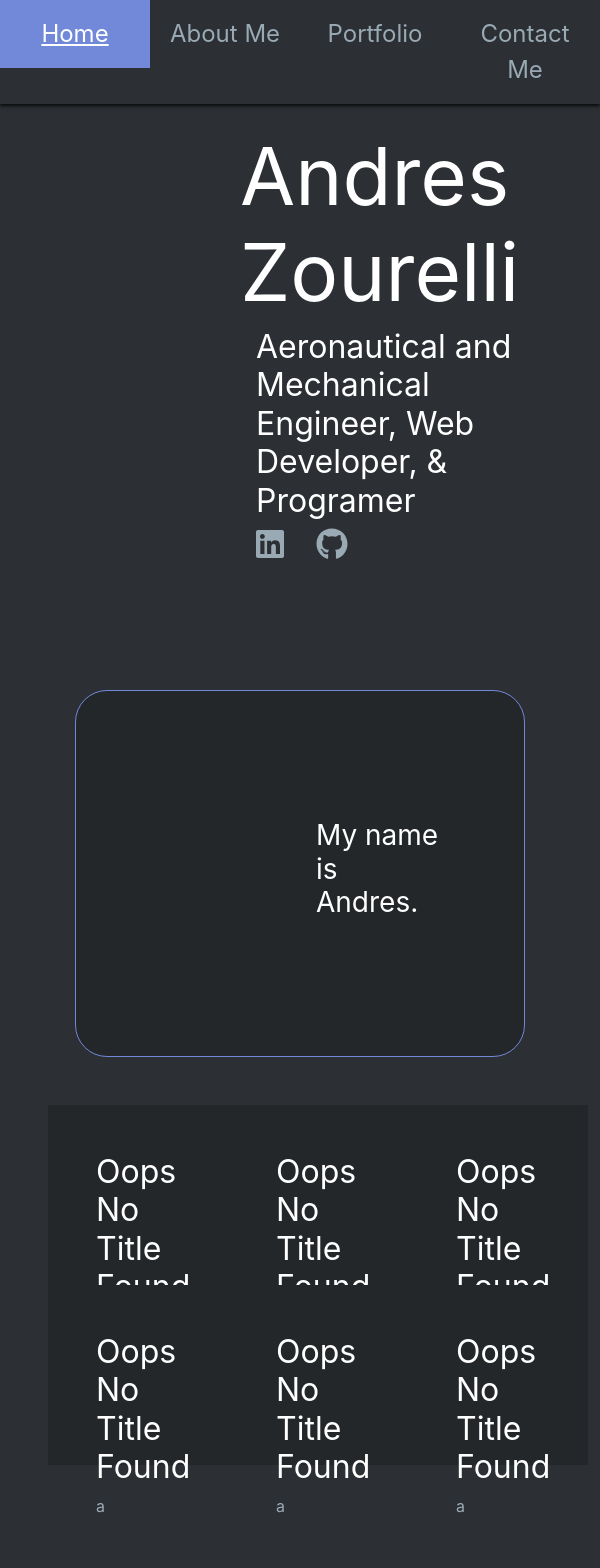
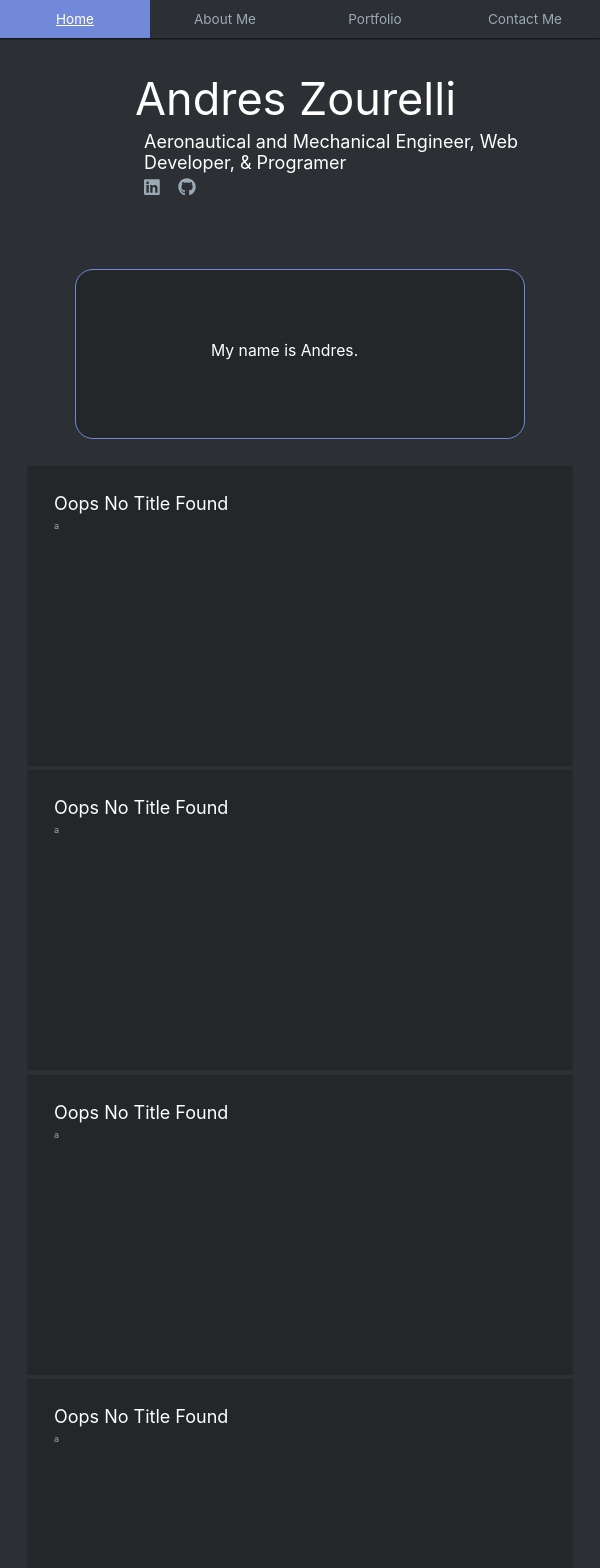
Before and after one commit to AndresZourelli/my-website, a React (Create React App) app in the folder client/: page / in a window 600 px wide. Shown: the top 1568 px of the page. Before the commit the page ends 1518 px from the top, so only its background shows below. Built offline with nearby package versions, Linux system fonts and the light colour scheme.

Commit message:
added media queries

```diff
--- a/client/src/App.scss
+++ b/client/src/App.scss
@@ -6,28 +6,6 @@ $main-text-color: #99aab5;
 $secondary-color:#2c2f33;
 $tertiary-color: #ffffff;
 $quartile-color: #7289da;
-
-// @mixin background {
-//     @if $show-home-image {
-//         &#bg-img {
-//             background: $home-image;
-//             background-attachment: fixed;
-//             background-size: cover;
-//         }
-
-//         &:after {
-//             content: '';
-//             position: absolute;
-//             top: 0;
-//             right: 0;
-//             width: 100%;
-//             height: 100%;
-//             z-index: -1;
-//             background: rgba($primaryColor, $background-opacity);
-//         }
-//     }
-
-// }
 
 html {
     height: 100%;
@@ -161,13 +139,64 @@ main {
     background: $primaryColor;
     width: 75%;
     padding: 8rem 5rem;
-    border: .05rem $quartile-color solid;
+    border: 1px $quartile-color solid;
 }
 
 .cardHolder {
     display: grid;
     padding: 3rem;
-    grid-template-columns: 30vw 30vw 30vw;
-    grid-auto-rows: 30vw;
-    grid-column-gap: 0;
+    grid-template-columns: repeat(auto-fill, minmax(450px, 1fr));
+    grid-auto-rows: minmax(450px, 1fr);
+    grid-column-gap: .5rem;
+    grid-row-gap: .5rem;
 }
+
+// @media only screen and (max-width: 875px) {
+
+//     html {
+//         font-size: .75vw;
+//     }
+
+// }
+
+/* Extra small devices (phones, 600px and down) */
+@media only screen and (max-width: 600px) {
+    html {
+        font-size: 1vw;
+    }
+}
+
+/* Small devices (portrait tablets and large phones, 600px and up) */
+@media only screen and (min-width: 600px) {
+    html {
+        font-size: 1.25vw;
+    }
+}
+
+/* Medium devices (landscape tablets, 768px and up) */
+@media only screen and (max-width: 992px) {
+    html {
+        font-size: 1.5vw;
+    }
+
+    .cardHolder {
+        grid-template-columns: repeat(1, minmax(300px, 1fr));
+        grid-auto-rows: minmax(300px, 1fr);
+    }
+}
+
+/* Large devices (laptops/desktops, 992px and up) */
+@media only screen and (min-width: 992px) {
+    html {
+        font-size: 16px;
+    }
+
+
+}
+
+// /* Extra large devices (large laptops and desktops, 1200px and up) */
+// @media only screen and (min-width: 1200px) {
+//     html {
+//         font-size: 16px;
+//     }
+// }
```
